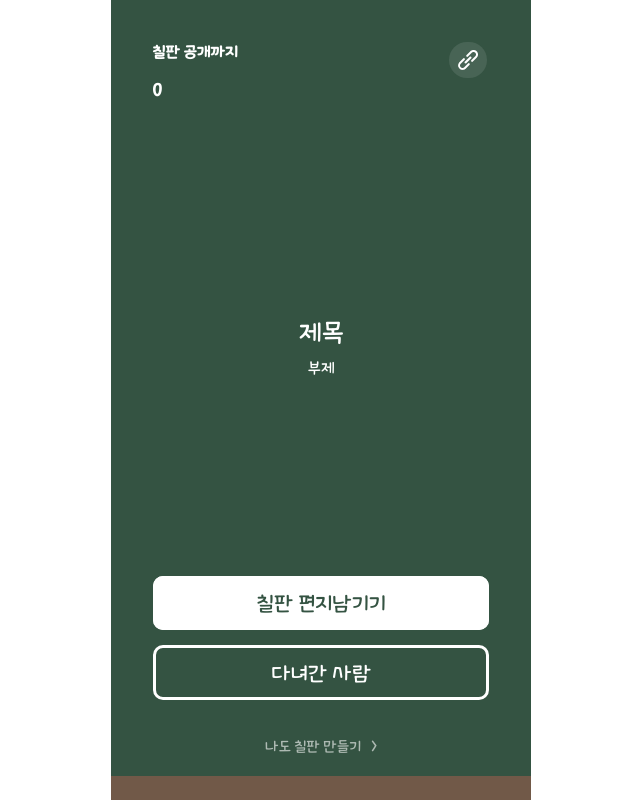
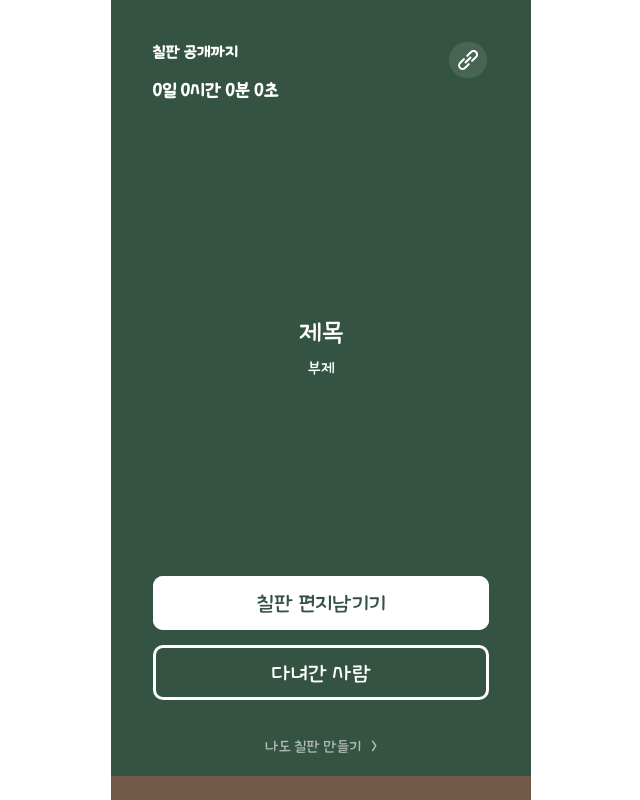
Before and after one commit to balckBoard-4line/balckBoard-front, a React (Vite) app: page /userBlackBoard/1 in a window 1280 px wide. Shown: the whole page, without its empty margins (319-959 px from the left). Built offline with nearby package versions, Linux system fonts and the light colour scheme; no server answers.

Commit message:
:sparkles: Feat: timer

```diff
--- a/src/components/userBlackBoard/BeforeLaunch.jsx
+++ b/src/components/userBlackBoard/BeforeLaunch.jsx
@@ -6,11 +6,24 @@ import { useParams, Link } from "react-router-dom";
 function BeforeLaunch({ data, getIsLaunch }) {
   const params = useParams();
 
-  const [timeLeft, setTimeLeft] = useState(0);
+  const [timeLeft, setTimeLeft] = useState({
+    day: 0,
+    hour: 0,
+    minute: 0,
+    second: 0
+  });
 
   useEffect(() => {
     const timer = setInterval(() => {
-      setTimeLeft(moment(data.graduateDate).valueOf() - moment().valueOf());
+      const timeDiff = moment(data.graduateDate).valueOf() - moment().valueOf();
+      const days = Math.floor(timeDiff / (1000 * 60 * 60 * 24));
+      const hours = Math.floor(
+        (timeDiff % (1000 * 60 * 60 * 24)) / (1000 * 60 * 60)
+      );
+      const minutes = Math.floor((timeDiff % (1000 * 60 * 60)) / (1000 * 60));
+      const seconds = Math.floor((timeDiff % (1000 * 60)) / 1000);
+
+      setTimeLeft({ day: days, hour: hours, minute: minutes, second: seconds });
     }, 1000);
     return () => {
       clearInterval(timer);
@@ -36,7 +49,10 @@ function BeforeLaunch({ data, getIsLaunch }) {
             <S.Bfnum1timewrp>
               <S.Bfnum1time>
                 <S.Bfnum1time1>칠판 공개까지</S.Bfnum1time1>
-                <S.Bfnum1time2>{timeLeft}</S.Bfnum1time2>
+                <S.Bfnum1time2>
+                  {timeLeft.day}일 {timeLeft.hour}시간 {timeLeft.minute}분{" "}
+                  {timeLeft.second}초
+                </S.Bfnum1time2>
               </S.Bfnum1time>
             </S.Bfnum1timewrp>
             <S.Bfnum1link>
```
